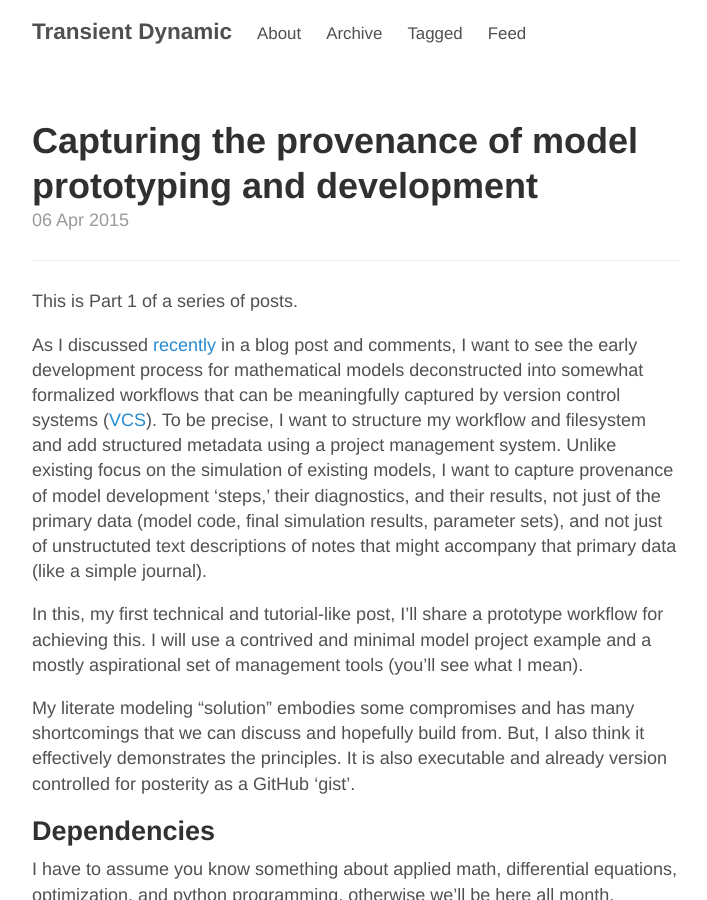
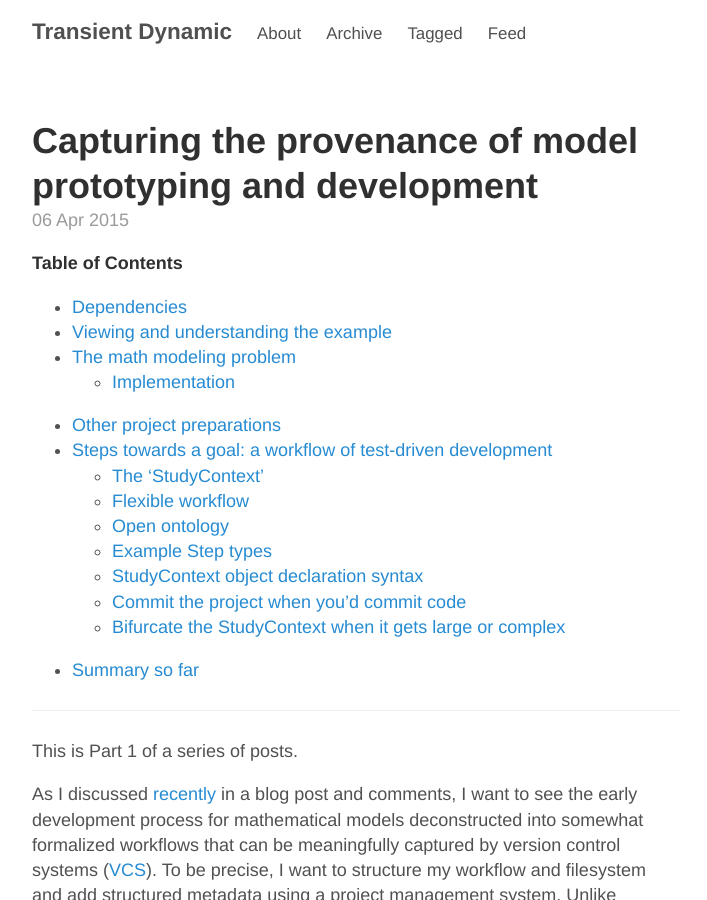
Before and after one commit to robclewley/robclewley.github.io, a Jekyll site: the page built from _posts/2015-04-06-capturing-the-provenance-of-model-prototyping-and-development.md, in a window 1280 px wide and 900 px high. Shown: the whole window, without its empty margins (284-991 px from the left). Built offline with Jekyll 4.4.1, drawn with Linux system fonts in a browser that asks for light colours; Markdown is read by kramdown in place of the engine named in the settings; comment, search, counter and statistics services are not loaded; some of the changed text lies outside the part shown.

Commit message:
TOC updates

```diff
--- a/_posts/2015-04-06-capturing-the-provenance-of-model-prototyping-and-development.md
+++ b/_posts/2015-04-06-capturing-the-provenance-of-model-prototyping-and-development.md
@@ -11,7 +11,22 @@ references:
 {% assign ref=page.references %}
 
 
+**Table of Contents**
 
+- [Dependencies](#head1)
+- [Viewing and understanding the example](#head2)
+- [The math modeling problem](#head3)
+  - [Implementation](#head3_1)
+- [Other project preparations](#head4)
+- [Steps towards a goal: a workflow of test-driven development](#head5)
+  - [The 'StudyContext'](#head5_1)
+  - [Flexible workflow](#head5_2)
+  - [Open ontology](#head5_3)
+  - [Example Step types](#head5_4)
+  - [StudyContext object declaration syntax](#head5_5)
+  - [Commit the project when you'd commit code](#head5_6)
+  - [Bifurcate the StudyContext when it gets large or complex](#head5_7)
+- [Summary so far](#head6)
 
 ------
 
@@ -42,7 +57,7 @@ think it effectively demonstrates the principles. It is also
 executable and already version controlled for posterity as a GitHub
 'gist'.
 
-
+<a name="head1"></a>
 ## Dependencies
 
 I have to assume you know something about applied math, differential
@@ -84,6 +99,7 @@ If you were actually performing the modeling steps yourself, you'd
 obviously want to have Git locally installed, and a GitHub account as
 an online repository.
 
+<a name="head2"></a>
 ## Viewing and understanding the example
 
 Ideally, the gist would be presented online in a convenient fashion
@@ -117,7 +133,7 @@ Stage 1:
 These already reflect a few commits, partly to assist in creating backups in
 case I messed something up. (See later.)
 
-
+<a name="head3"></a>
 ## The math modeling problem
 
 Suppose we are given experimental details of an unknown Black Box
@@ -186,6 +202,7 @@ UAC:
 These seem to be the minimal, necessary elements to make a modeling
 problem well posed.
 
+<a name="head3_1"></a>
 ### Implementation
 
 For the sake of an easy example, I reused code for the classic
@@ -228,6 +245,7 @@ are pointing to the left. The thick line shows a numerically
 integrated trajectory that starts from the center of the domain, with
 the individual sample points shown as black dots.
 
+<a name="head4"></a>
 ## Other project preparations
 
 At this point, it was time to initialize a new Wing IDE python
@@ -235,8 +253,11 @@ project in a new folder, and clone the gist I began online into
 it. I then configured the Git integration tool within Wing and
 synchronized all the files between the local folder and GitHub.
 
+<a name="head5"></a>
 ## Steps towards a goal: a workflow of test-driven development
 
+
+<a name="head5_1"></a>
 ### The 'StudyContext'
 
 For want of a better name (I've considered several), a
@@ -255,7 +276,7 @@ the problem will take much longer to solve, then multiple SCs are
 recommended. A set of unresolved SCs become the project's 'backlog' of
 work to be allocated to investigators!
 
-
+<a name="head5_2"></a>
 ### Flexible workflow
 
 Since, by the nature of early model development, a lot is unknown, it
@@ -267,7 +288,7 @@ development, the test is expected to fail before the actual model
 development work is done. But the existence of the test is an
 objective goal to define the UAC of the SC.
 
-
+<a name="head5_3"></a>
 ### Open ontology
 
 By the same token, it also makes sense not to limit the user to a
@@ -323,7 +344,7 @@ develops, the mapping to the code blocks becomes more concrete as we
 lay down declarations of Steps that we will take to achieve the goal,
 and write more code to fill in the blocks we need.
 
-
+<a name="head5_4"></a>
 ### Example Step types
 
 Types of 'Step' are entirely user-defined, depending on
@@ -345,6 +366,7 @@ and from the header metadata in the child documents back to the
 parent. Again, management software should assist in tracking and
 validating such links. For now, we'll enforce it as a convention.
 
+<a name="head5_5"></a>
 ### StudyContext object declaration syntax
 
 As there is no actual project management program visiting and parsing
@@ -375,6 +397,7 @@ studycontext-step:
 ~~~
 
 
+<a name="head5_6"></a>
 ### Commit the project when you'd commit code
 
 As in a software development project, I committed the project code
@@ -407,6 +430,8 @@ You can see what changed between commits using commands like:
 git diff b854606 2215d75
 ~~~
 
+
+<a name="head5_7"></a>
 ### Bifurcate the StudyContext when it gets large or complex
 
 During rapid prototyping, I want to use meaningful script file names
@@ -446,7 +471,8 @@ drawback is that I lose the record of the order in which I created
 those Steps in the past, but the revision history (and branch tags,
 for instance) at least retains their provenance.
 
-### More next time ...
+<a name="head6"></a>
+## Summary so far
 
 We are nearly half-way done, but we haven't even tackled the
 mathematical problem yet. Summarizing so far, you've seen a mock up of
```
Also changed, not shown: _posts/2015-04-01-sumatra-and-simulation-management-or-literate-modeling.md (+14 -10 lines).
